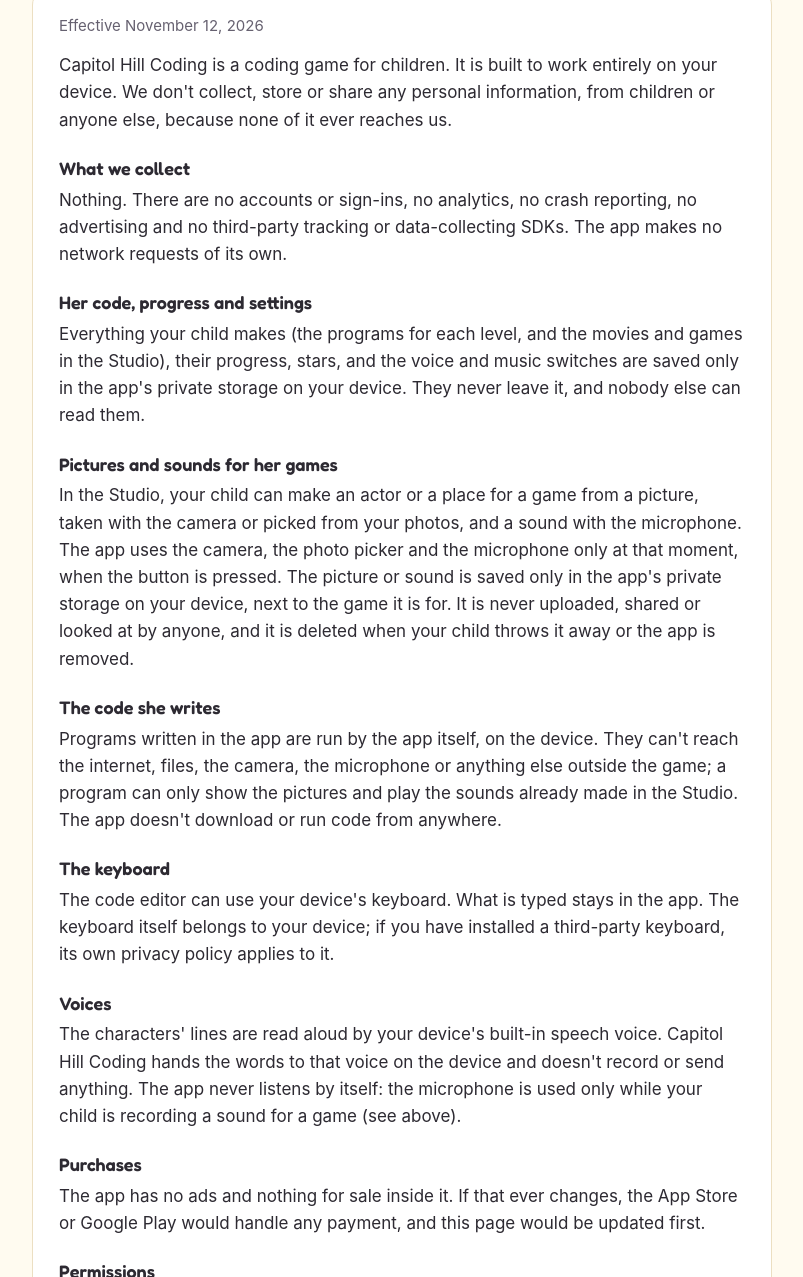
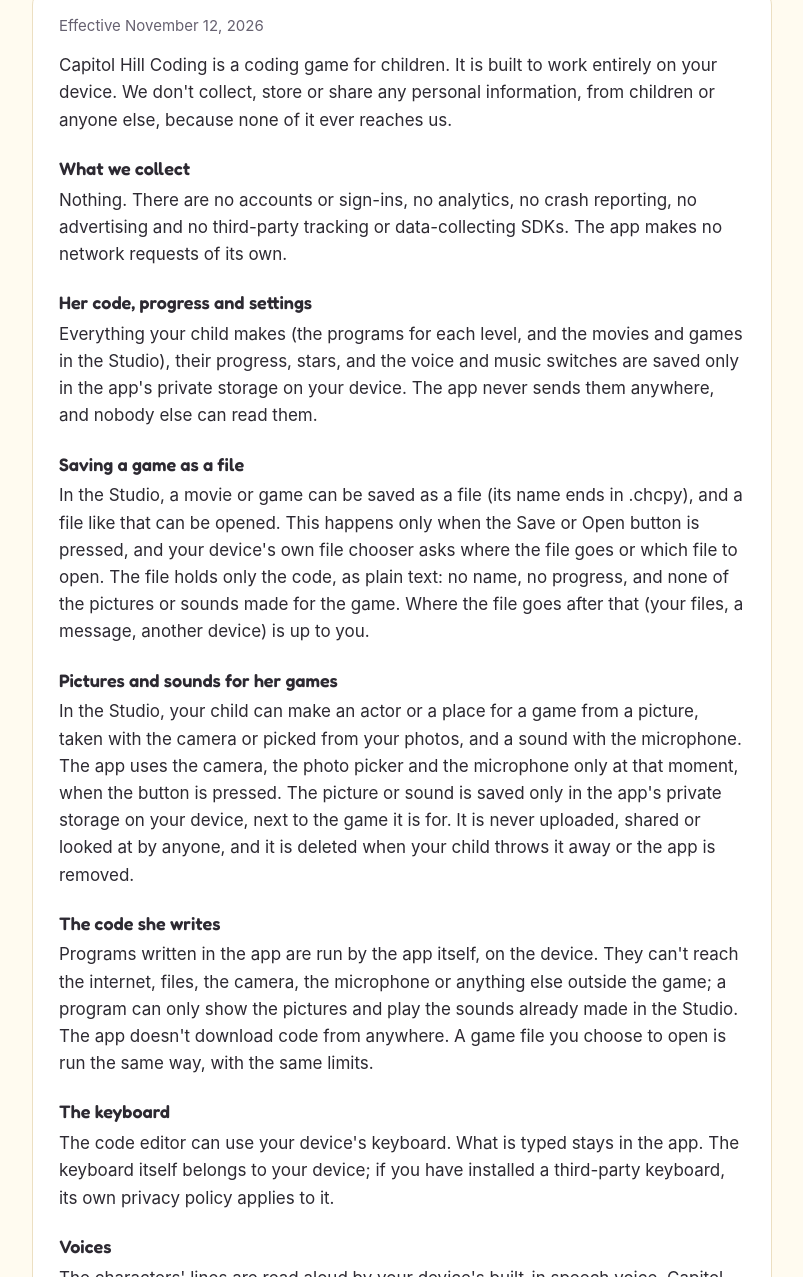
Before and after one commit to CapitolHillCoding/capitolhillcoding.github.io, a plain HTML site: page privacy.html in a window 1280 px wide. Shown: the part 234-1511 px from the top of the page, without its empty margins (238-1041 px from the left). Drawn offline with Linux system fonts and the light colour scheme.

Commit message:
Privacy and support: saving a game as a .chcpy file
Co-Authored-By: Claude Fable 5.2 <noreply@anthropic.com>

```diff
--- a/privacy.html
+++ b/privacy.html
@@ -38,7 +38,16 @@
     <h3>Her code, progress and settings</h3>
     <p>Everything your child makes (the programs for each level, and the movies and games in the
       Studio), their progress, stars, and the voice and music switches are saved only in the
-      app's private storage on your device. They never leave it, and nobody else can read them.</p>
+      app's private storage on your device. The app never sends them anywhere, and nobody else can
+      read them.</p>
+
+    <h3>Saving a game as a file</h3>
+    <p>In the Studio, a movie or game can be saved as a file (its name ends in .chcpy), and a
+      file like that can be opened. This happens only when the Save or Open button is pressed,
+      and your device's own file chooser asks where the file goes or which file to open. The
+      file holds only the code, as plain text: no name, no progress, and none of the pictures or
+      sounds made for the game. Where the file goes after that (your files, a message, another
+      device) is up to you.</p>
 
     <h3>Pictures and sounds for her games</h3>
     <p>In the Studio, your child can make an actor or a place for a game from a picture, taken with
@@ -51,8 +60,8 @@
     <h3>The code she writes</h3>
     <p>Programs written in the app are run by the app itself, on the device. They can't reach the
       internet, files, the camera, the microphone or anything else outside the game; a program can
-      only show the pictures and play the sounds already made in the Studio. The app doesn't download or
-      run code from anywhere.</p>
+      only show the pictures and play the sounds already made in the Studio. The app doesn't download
+      code from anywhere. A game file you choose to open is run the same way, with the same limits.</p>
 
     <h3>The keyboard</h3>
     <p>The code editor can use your device's keyboard. What is typed stays in the app. The
```
Also changed, not shown: support.html (+7 -0 lines).
